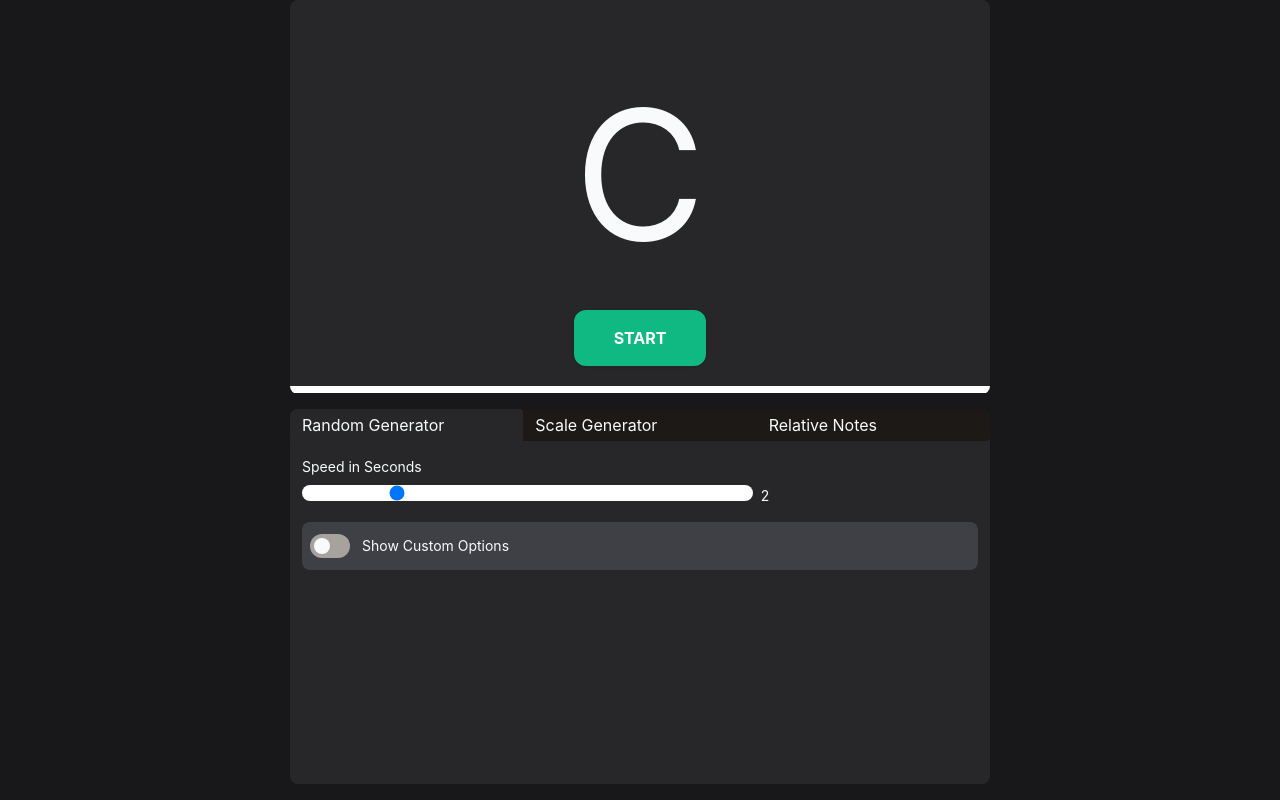
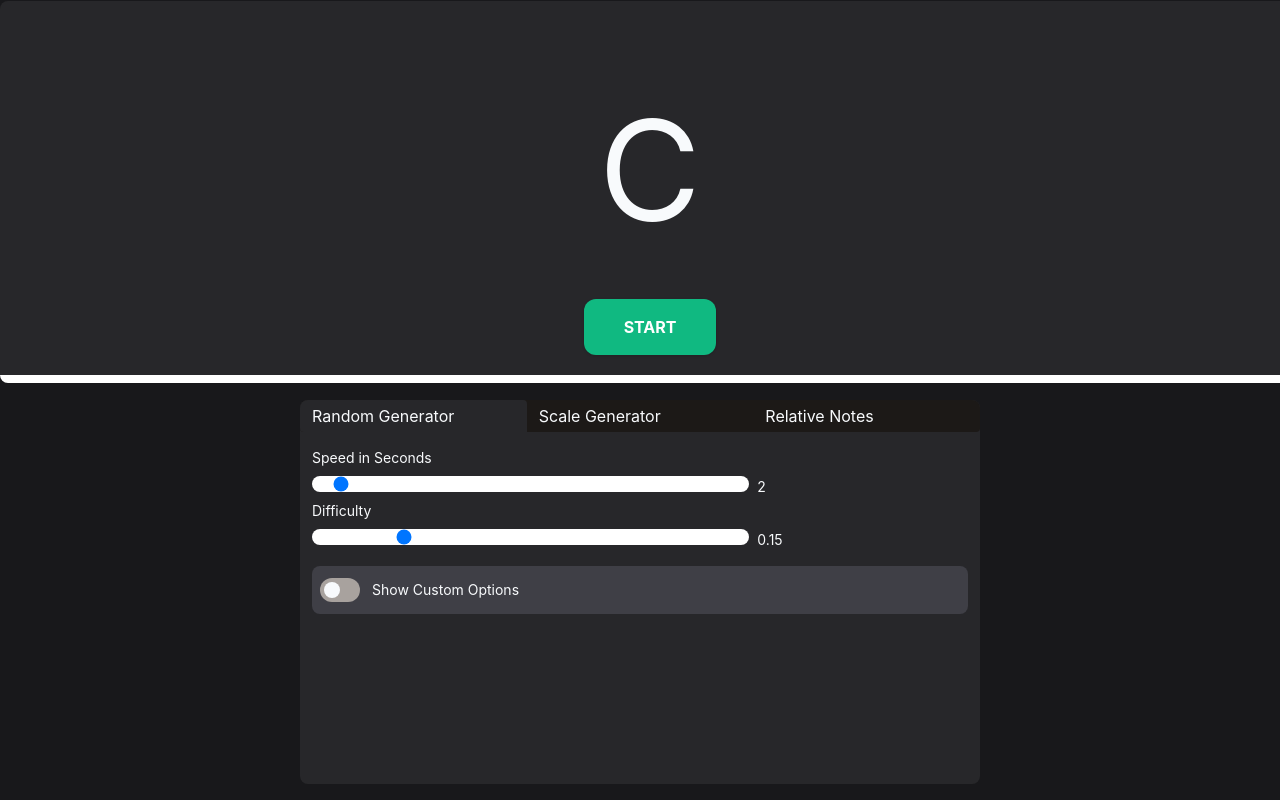
Before and after one commit to brunokian/chords-generator, a React (Create React App) app: page / in a window 1280 px wide. Built offline with nearby package versions, Linux system fonts and the light colour scheme.

Commit message:
Adding random chord generator and relative generator

```diff
--- a/src/App.js
+++ b/src/App.js
@@ -19,10 +19,10 @@ function App() {
   const intervalUpdate = () => {
     if (state.hasStarted)
     {
-      state["IntervalProgress"] = state["IntervalProgress"].concat(Array(Math.floor(10 / state["Speed in Seconds"])).fill(1))
-      if (state["IntervalProgress"].length > 100)
+      state["IntervalProgress"] += 10 / state["Speed in Seconds"]
+      if (state["IntervalProgress"] > 100)
       {
-        state["IntervalProgress"] = Array(Math.floor(10 / state["Speed in Seconds"])).fill(1)
+        state["IntervalProgress"] = 10 / state["Speed in Seconds"]
         state["currentChord"] = {
           "Random Generator": chordGenerator,
           "Scale Generator": scaleGenerator,
@@ -38,7 +38,7 @@ function App() {
   const buttonClick = () => {
     if ("interval" in state)
     {
-      state["IntervalProgress"] = []
+      state["IntervalProgress"] = 0
       clearInterval(state["interval"])
       delete state["interval"]
     }
@@ -52,14 +52,14 @@ function App() {
 
   return (
     <Template state={state} setState={setStateValue}>
-      <div className='bg-zinc-800 pt-10 rounded-lg w-[350px] md:w-[700px]'>
+      <div className='bg-zinc-800 pt-10 rounded-lg w-[350px] md:w-[1300px]'>
         <div className='w-full flex flex-col'>
-          <div className='text-[100px] md:text-[180px] sm:text-[135px] mx-auto '> {state.currentChord } </div>
+          <div className='text-[100px] md:text-[140px] sm:text-[115px] mx-auto py-6'> {state.currentChord } </div>
           <button className='bg-emerald-500 text-white rounded-xl py-4 px-10 font-bold mx-auto shadow' onClick={buttonClick}>
             {state.hasStarted ? 'STOP' : 'START'}
           </button>
           <div className='bg-white align-bottom w-full mt-5 h-2 flex flex-row'>
-              {state["IntervalProgress"].map((_, index) => {
+              {Array(Math.round(state["IntervalProgress"])).fill(1).map((_, index) => {
                 return <div key={index} className='bg-cyan-300 h-full w-[1%] animate-[increase-width_0.1s_linear]'></div>
               })}
           </div>
--- a/src/Components/ConfigurationPanel.js
+++ b/src/Components/ConfigurationPanel.js
@@ -11,10 +11,10 @@ export default function ConfigurationPanel({state, setState}) {
     }
 
     return (
-        <div className='bg-zinc-800 rounded-lg h-[47%] my-4 mx-auto w-[300px] md:w-[700px]'>
+        <div className='bg-zinc-800 rounded-lg h-[48%] my-4 mx-auto w-[300px] md:w-[680px]'>
             <Tabs title="Mode" state={state} setState={setState} options={options} />
             <div className='rounded md:p-3 text-sm'>
-                <Slider title="Speed in Seconds" state={state} setState={setState} />
+                <Slider title="Speed in Seconds" state={state} setState={setState} max="30" />
                 <ModeOption state={state} setState={setState} />
             </div>
         </div>
--- a/src/Components/Modes.js
+++ b/src/Components/Modes.js
@@ -20,15 +20,19 @@ const ChordTypes = ({state, setState}) => {
 }
 
 export default function ModeOption({ state, setState }){
-    const keys = allNotes.reduce((a, v) => ({ ...a, [v]: v}), {"Random":""})
+    const notes = [].concat(...Object.keys(allNotes).map(key => allNotes[key]))
+    const keys = notes.reduce((a, v) => ({ ...a, [v]: v}), {"Random":""})
+
     const options = {
         "Random Generator": (<>
+            <Slider title="Difficulty" state={state} setState={setState} max="1" min="0" />
             <ChordTypes state={state} setState={setState} />
         </>),
         "Scale Generator": (<>
+            <Slider title="Difficulty" state={state} setState={setState} max="1" min="0" />
             <SelectMenu title="Choose the Key" options={keys} state={state} setState={setState} />
             {state["Choose the Key"] && state["Choose the Key"] !== "Random" ? (<>
-                <Slider title="Key Change Speed" state={state} setState={setState} />
+                <Slider title="Key Change Speed" state={state} setState={setState} max="30" />
                 <SelectMenu title="Choose the chords scale" state={state} setState={setState} options={scales} />
             </>):("")}
             <ChordTypes state={state} setState={setState} />
--- a/src/Config.js
+++ b/src/Config.js
@@ -1,4 +1,4 @@
-import { intervals, relatives } from './Definitions';
+import { intervals, relatives, variationOrder } from './Definitions';
 
 let chordTypes = () => {
     const types = []
@@ -9,7 +9,7 @@ let chordTypes = () => {
             }
         }
     }
-    return types
+    return types.sort((a, b) => variationOrder.indexOf(a) - variationOrder.indexOf(b))
 }
 
 let initialState = {
@@ -20,9 +20,10 @@ let initialState = {
     "Speed in Seconds": 2,
     "Key Change Speed": 0,
     "Tonic Inversion(%)": 0,
-    "IntervalProgress": [],
+    "IntervalProgress": 0,
+    "Difficulty": 0.15,
     "Selected Chord Types": {"true": [...chordTypes()], "false": []},
-    "Selected Relative Notes": {"true": [], "false": [...relatives]},
+    "Selected Relative Notes": {"true": [], "false": [...Object.keys(relatives)]},
 }
 
 export {
--- a/src/Definitions.js
+++ b/src/Definitions.js
@@ -1,33 +1,71 @@
 
-let naturalNotes = ['C', 'D', 'E', 'F', 'G', 'A', 'B']
-let sharpNotes = ['C#', 'D#', 'F#', 'G#', 'A#']
-let flatNotes = ['Db', 'Eb', 'Gb', 'Ab', 'Bb']
-let allNotes = naturalNotes.concat(flatNotes, sharpNotes)
-let relatives = ['2b', '2', '3b', '3', '4', '5b', '5', '5#', '6b', '6', '7b', '7', '7#', '9b', '9', '11', '13b', '13']
+let allNotes = {
+    0:  ['A'],
+    1:  ['A#', 'Bb'],
+    2:  ['B'],
+    3:  ['C'],
+    4:  ['C#', 'Db'],
+    5:  ['D'],
+    6:  ['D#', 'Eb'],
+    7:  ['E'],
+    8:  ['F'],
+    9:  ['F#', 'Gb'],
+    10: ['G'],
+    11: ['G#', 'Ab'],
+}
+
+let relatives = {
+    '3b':   ["m"],
+    '2b':   ["2-"],
+    '2':    ["2"],
+    '3':    ["3"],
+    '4':    ["4"],
+    '5b':   ["4+", "5-"],
+    '5':    ["5"],
+    '5#':   ["5+"],
+    '6':    ["6"],
+    '7':    ["7"],
+    '7#':   ["7M"],
+    '9b':   ["9b", "9-"],
+    '9':    ["9"],
+    '11':   ["11"],
+    '13b':  ["11+", "13b"],
+    '13':   ["13"],
+}
+
 let intervals = {
-    '0.5': ["2b", "9b", "9-"],
-    '1': ["2", "9"],
-    '1.5': ["m"],
-    '2': [""],
-    '2.5': ["4", "11"],
-    '3': ["5-", "4+"],
-    '3.5': ["5"],
-    '4': ["5+", "13-", "13b"],
-    '4.5': ["6", "13"],
-    '5': ["7"],
-    '5.5': ["7M"],
+    0:  ["2-", "9b", "9-"],
+    1:  ["2", "9"],
+    2:  ["m"],
+    3:  ["3"],
+    4:  ["4", "11"],
+    5:  ["5-", "4+", "11+"],
+    6:  ["5"],
+    7:  ["5+", "13-", "13b"],
+    8:  ["6", "13"],
+    9:  ["7"],
+    10: ["7M"],
 }
+
+let variations = {
+    "parenthesis": ["5-", "5+", "9b", "9-", "11", "11+", "13-", "13b", "13"],
+    "slash": ["2-", "2", "4", "4+", "6", "7", "7M", "9"],
+}
+
+let variationOrder = ["2-", "2", "m", "3", "4", "4+", "5-", "5", "5+", "6", "7", "7M", "9b", "9-", "9", "11", "11+", "13-", "13b", "13"]
 
 let scales = {
     "Natural":  ["1", "2", "b3", "4", "5", "6", "b7"],
     "Bepop":    ["1", "2", "3", "4", "5", "6", "b7", "7"],
     "Harmonic": ["1", "2", "3", "4", "5", "b6", "7"],
 }
+
 let voicings = {
     "Thirds": "Thirds",
     "Fourths": "Fourths",
     "Quintals": "Quintals",
 }
+
 let modes = {
     "Ionian": 0,
     "Dorian": 1,
@@ -39,13 +77,12 @@ let modes = {
 }
 
 export {
-    naturalNotes,
-    sharpNotes,
-    flatNotes,
     allNotes,
     scales,
     voicings,
     relatives,
     modes,
     intervals,
+    variations,
+    variationOrder
 }
--- a/src/Functions/ChordGenerator.js
+++ b/src/Functions/ChordGenerator.js
@@ -1,15 +1,79 @@
-import { allNotes } from '../Definitions';
+import { allNotes, variations, intervals, variationOrder } from '../Definitions';
 
 
 export default function chordGenerator(state)
 {
-    const note = allNotes[Math.floor(Math.random() * allNotes.length)]
+    const notes = [].concat(...Object.keys(allNotes).map(key => allNotes[key]))
+    const note = notes[Math.floor(Math.random() * notes.length)]
+    const chordVariations = []
+    const chordSlashVariations = []
+    const chordParenthesisVariations = []
+
+    for (let interval in intervals){
+        var difficulty = state["Difficulty"]
+        if (parseInt(interval) === 2){
+            difficulty = 0.5
+        }
+        if (Math.random() > (1 - difficulty)){
+            let variation = intervals[interval][Math.floor(Math.random() * Object.keys(intervals[interval]).length)]
+            let cleanVariation = variation.replaceAll("-", "").replaceAll("+", "").replaceAll("b", "").replaceAll("#", "").replaceAll("M", "")
+            let allVariations = [...chordVariations, ...chordSlashVariations, ...chordParenthesisVariations].map(
+                it => it.replaceAll("-", "").replaceAll("+", "").replaceAll("b", "").replaceAll("#", "").replaceAll("M", "")
+            )
+            if (state["Selected Chord Types"]["true"].includes(variation) && !allVariations.includes(cleanVariation)){
+                if (variations["parenthesis"].includes(variation)){
+                    if (!(cleanVariation === "13" && allVariations.includes("6"))){
+                        if (!(cleanVariation === "11" && allVariations.includes("4"))){
+                            if (!(cleanVariation === "9" && allVariations.includes("2"))){
+                                chordParenthesisVariations.push(variation)
+                            }
+                        }
+                    }
+                }
+                else{
+                    if (variations["slash"].includes(variation)){
+                        if (cleanVariation === "6" && allVariations.includes("7")){
+                            chordParenthesisVariations.push(variation.replace("6", "13"))
+                        }
+                        else{
+                            if (!(cleanVariation === "6" && allVariations.includes("13"))){
+                                if (!(cleanVariation === "7" && allVariations.includes("6"))){
+                                    if (!(cleanVariation === "4" && allVariations.includes("11"))){
+                                        if (!(cleanVariation === "9" && allVariations.includes("2")) && !(cleanVariation === "2" && allVariations.includes("9"))){
+                                            if (variations["parenthesis"].includes(variation)){
+                                                chordParenthesisVariations.push(variation)
+                                            }else{
+                                                chordSlashVariations.push(variation)
+                                            }
+                                        }
+                                    }
+                                }
+                            }
+                        }
+                    }
+                    else{
+                        if (variation !== "3" && variation !== "5"){
+                            chordVariations.push(variation)
+                        }
+                    }
+                }
+            }
+        }
+    }
+    chordVariations.sort((a, b) => variationOrder.indexOf(a) - variationOrder.indexOf(b));
+    chordSlashVariations.sort((a, b) => variationOrder.indexOf(a) - variationOrder.indexOf(b));
+    chordParenthesisVariations.sort((a, b) => variationOrder.indexOf(a) - variationOrder.indexOf(b));
+
+    var chordVariation = `${note}${chordVariations.join("")}${chordSlashVariations.join("/")}`
+    if (chordParenthesisVariations.length > 0){
+        chordVariation += `(${chordParenthesisVariations.join("/")})`
+    }
+    console.log(chordVariation)
 
     if (note === state["currentChord"]){
         return chordGenerator(state)
     }
     else{
-        return note
+        return chordVariation
     }
-    //Examples: E, G5+, E, A7M, Bbm, F#4/6, D7M/F#, Fº(13-), D°, Fm(5-), Em7(11), A7(9-/13), Em7M(9-/11/13)
 }
--- a/src/Functions/RandomGenerator.js
+++ b/src/Functions/RandomGenerator.js
@@ -1,4 +1,4 @@
-import { naturalNotes, flatNotes, sharpNotes } from '../Definitions';
+import { allNotes } from '../Definitions';
 
 
 function RandomGenerator(state) {
@@ -22,17 +22,7 @@ function RandomGenerator(state) {
 
   const chordsGenerator = () => {
     try {
-
-      if (state["Flat Chords"] && state["Sharp Chords"]) {
-        return randomChords(naturalNotes.concat(sharpNotes.concat(flatNotes)))
-      }
-      if (state["Flat Chords"]) {
-        return randomChords(naturalNotes.concat(flatNotes))
-      }
-      if (state["Sharp Chords"]) {
-        return randomChords(naturalNotes.concat(sharpNotes))
-      }
-      return randomChords(naturalNotes)
+      return randomChords(allNotes)
     } catch (error) {
       console.log('erro ao tentar ler o estado');
     }
--- a/src/Functions/RelativeGenerator.js
+++ b/src/Functions/RelativeGenerator.js
@@ -1,10 +1,24 @@
-import { allNotes, relatives } from '../Definitions';
+import { allNotes, intervals, relatives } from '../Definitions';
 
 
 export default function relativeGenerator(state)
 {
-    const note = allNotes[Math.floor(Math.random() * allNotes.length)]
-    const relative = relatives[Math.floor(Math.random() * relatives.length)]
-    return `${relative} (${note})`
-    //Examples: E, G5+, E, A7M, Bbm, F#4/6, D7M/F#, Fº(13-), D°, Fm(5-), Em7(11), A7(9-/13), Em7M(9-/11/13)
+    var note = state["lastRelativeNote"]
+    if (!("lastRelativeNote" in state)){
+        const notes = [].concat(...Object.keys(allNotes).map(key => allNotes[key]))
+        note = notes[Math.floor(Math.random() * notes.length)]
+    }
+
+    const selectedRelatives = state["Selected Relative Notes"]["true"]
+    const relative = selectedRelatives[Math.floor(Math.random() * selectedRelatives.length)]
+
+    const start = Object.keys(allNotes).filter(key => allNotes[key].includes(note))
+    const interval = Object.keys(intervals).filter(key => intervals[key].includes(relatives[relative][0]))[0]
+
+    const relativeNotes = allNotes[(parseInt(start) + parseInt(interval) + 1) % 12]
+    const relativeNote = relativeNotes[Math.floor(Math.random() * relativeNotes.length)]
+
+    state["lastRelativeNote"] = relativeNote
+
+    return `${note} (${relative})`
 }
```
